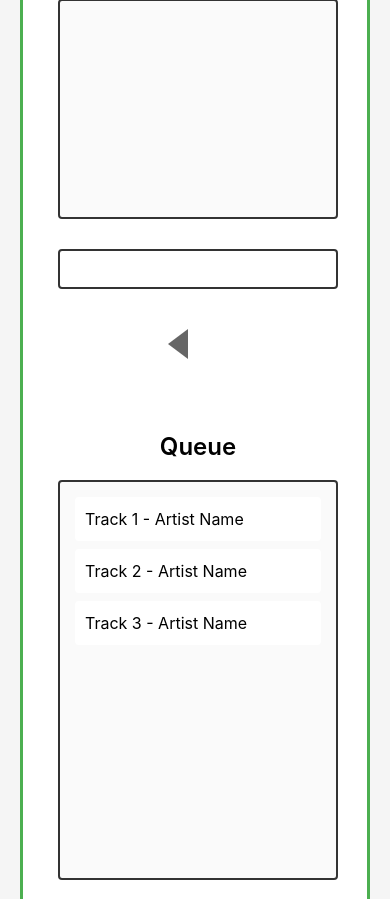
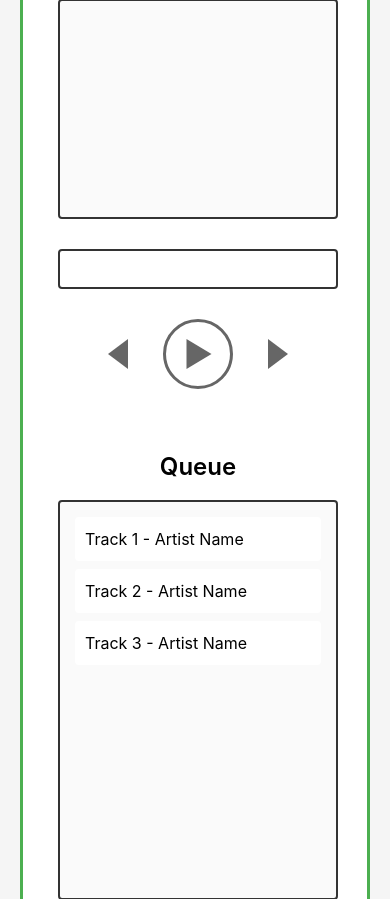
Before and after one commit to KyleKyleA/AutoVerse-Music, a PHP site: page / in a window 390 px wide. Shown: the part 400-1299 px from the top of the page. Run offline with PHP 8.4, Linux system fonts and the light colour scheme; some libraries are stand-ins or nearby versions.

Commit message:
designing the UI on figma for the dashboard page and profile page

```diff
--- a/FrontEnd/index.html
+++ b/FrontEnd/index.html
@@ -100,6 +100,8 @@
 
             <label for="password">Password:</label>
             <input type="password" id="password" name="password" placeholder="Create a password" title="Password" required><br>
+
+            <input type="submit" value="submit">
         </form>
     </section>
 
@@ -112,6 +114,8 @@
 
             <label for="login_password">Password:</label>
             <input type="password" id="login_password" name="password" placeholder="Enter your password" title="Password" required><br>
+
+            <input type="submit" value="submit">
         </form>
     </section>
 
--- a/FrontEnd/style.css
+++ b/FrontEnd/style.css
@@ -181,13 +181,13 @@ nav a:hover {
     transform: scale(1.1);
 }
 
-.previous, .next {
+.previous, .nexttrack {
     width: 50px;
     height: 50px;
     position: relative;
 }
 
-.previous::before, .next::before {
+.previous::before, .nexttrack::before {
     content: '';
     width: 0;
     height: 0;
@@ -208,16 +208,16 @@ nav a:hover {
     border-color: transparent #4CAF50 transparent transparent;
 }
 
-.next::before {
+.nexttrack::before {
     border-width: 15px 0 15px 20px;
     border-color: transparent transparent transparent #666;
 }
 
-.next:hover::before {
+.nexttrack:hover::before {
     border-color: transparent transparent transparent #4CAF50;
 }
 
-.play-pause {
+.playpause {
     width: 80px;
     height: 80px;
     border: 3px solid #666;
@@ -227,11 +227,11 @@ nav a:hover {
     transition: border-color 0.3s;
 }
 
-.play-pause:hover {
+.playpause:hover {
     border-color: #4CAF50;
 }
 
-.play-pause::before {
+.playpause::before {
     content: '';
     width: 0;
     height: 0;
@@ -245,7 +245,7 @@ nav a:hover {
     transition: border-color 0.3s;
 }
 
-.play-pause:hover::before {
+.playpause:hover::before {
     border-color: transparent transparent transparent #4CAF50;
 }
 
@@ -389,7 +389,7 @@ footer p {
         width: 280px;
     }
 
-    .play-pause {
+    .playpause {
         width: 70px;
         height: 70px;
     }
```
